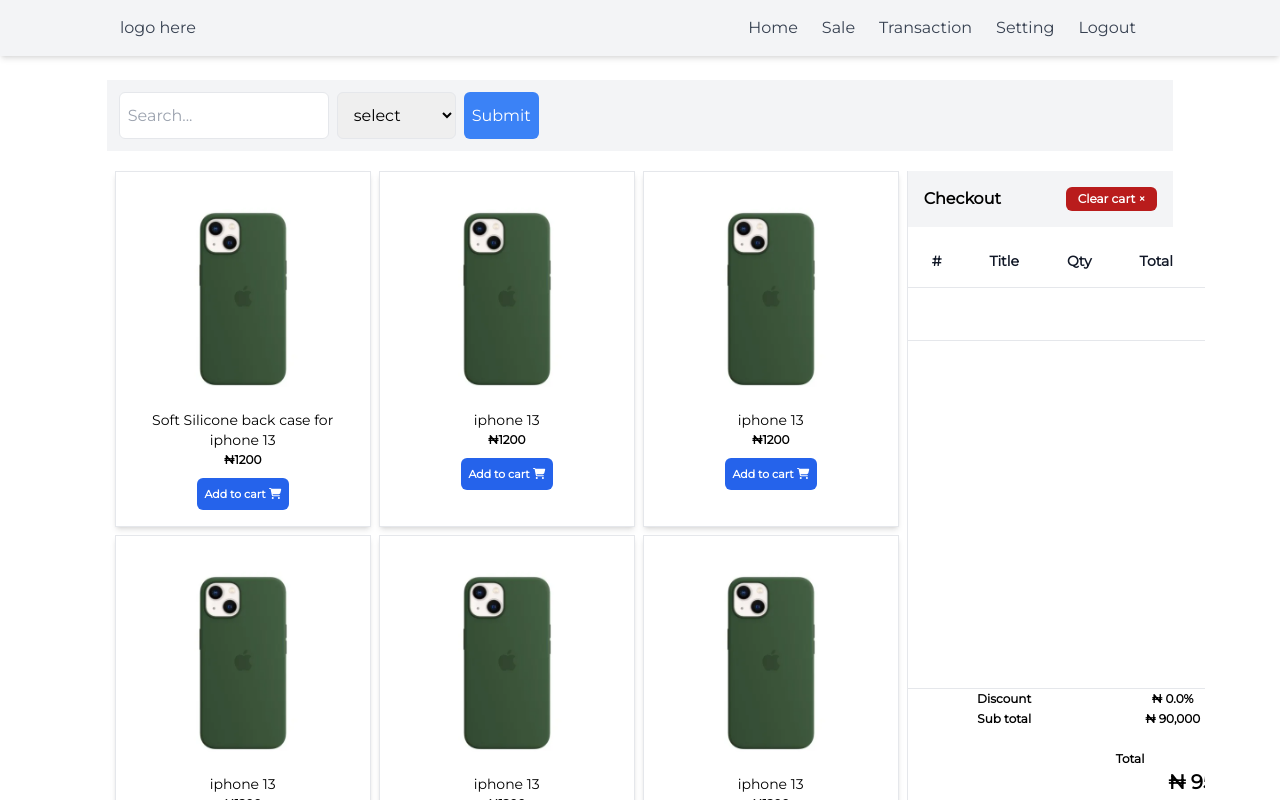
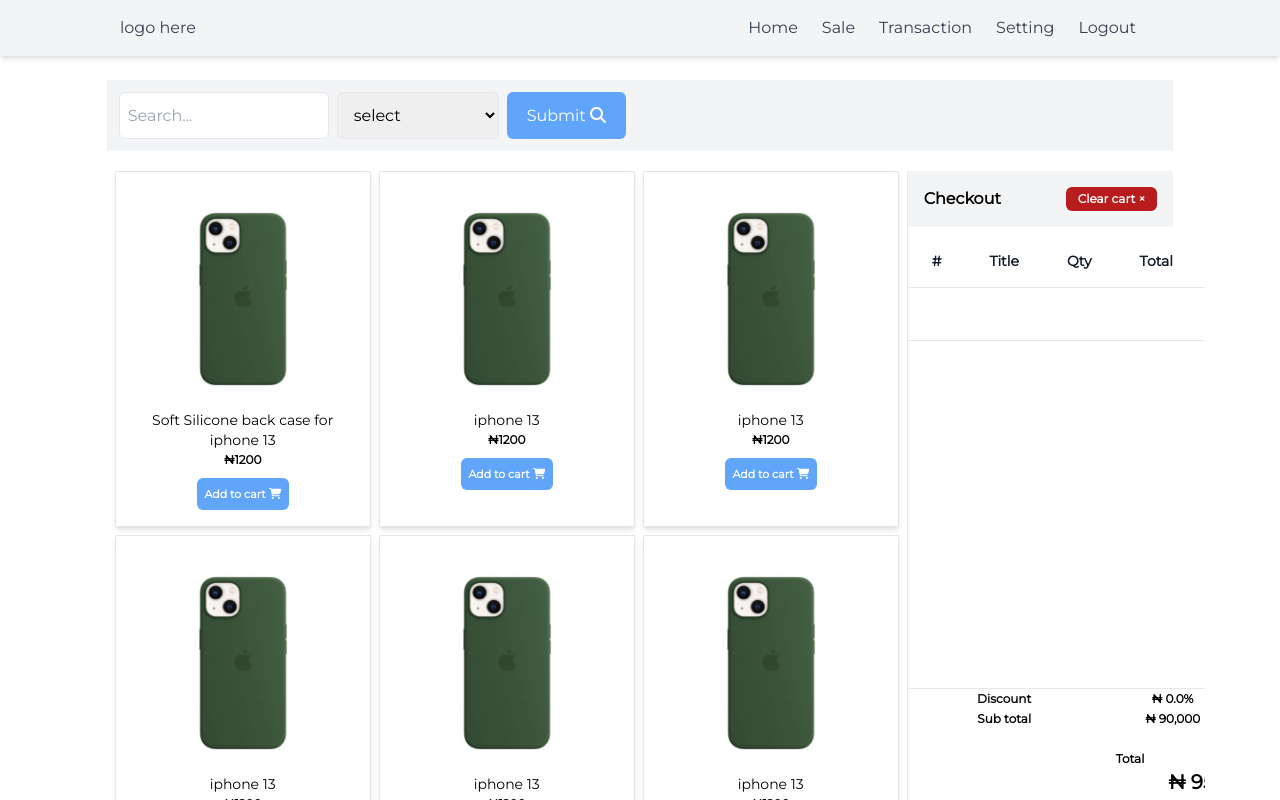
Before and after one commit to iamhabbeboy/go-vue-graphql-pos-app, a Vue app in the folder web/: page / in a window 1280 px wide. Shown: the top 800 px of the page. Built offline with nearby package versions, Linux system fonts and the light colour scheme.

Commit message:
Update button color theme

```diff
--- a/web/src/App.vue
+++ b/web/src/App.vue
@@ -2,6 +2,7 @@
 import NavBar from "./components/NavBar.vue";
 import Product from "./components/Product.vue";
 import Checkout from "./components/Checkout.vue";
+import Search from "./components/Search.vue";
 
 import {useState} from "./store/store";
 
@@ -9,7 +10,8 @@
   components: {
     NavBar,
     Checkout,
-    Product
+    Product,
+    Search
   },
   setup() {
     const {state}: any = useState();
@@ -25,12 +27,7 @@
   <NavBar/>
   <section class="w-10/12 mx-auto mt-6">
     <div class="bg-gray-100 p-3 flex">
-      <input type="text" class="border rounded-md p-2" placeholder="Search..."/>
-      <select class="border rounded-md p-3 w-100 ml-2">
-        <option>select</option>
-        <option>Category</option>
-      </select>
-      <button class="ml-2 bg-blue-500 p-2 rounded-md text-white">Submit</button>
+      <Search />
     </div>
     <div class="flex justify-between mt-5">
       <div class="flex flex-wrap w-10/12">
--- a/web/src/components/Cart.vue
+++ b/web/src/components/Cart.vue
@@ -13,9 +13,12 @@
    },
    setup(props: any) {
      const carts = computed(() => props.cart);
+     const {state}: any = useState();
 
      const remove = (product: Product) => {
-       useEvents.remove(product)
+       if(confirm('Are you sure ?')) {
+         useEvents.remove(product, state)
+       }
      }
 
      return {
@@ -34,7 +37,7 @@
         {{ cart.title }}
       </td>
       <td class="text-sm text-gray-900 font-light px-6 py-4 whitespace-nowrap">
-        <input type="text" :value="cart.quantity" class="border w-10 p-2"/>
+        <input type="number" :value="cart.quantity" class="border w-10 p-2 w-16"/>
       </td>
       <td class="text-sm text-gray-900 font-light px-6 py-4 whitespace-nowrap">
         10
--- a/web/src/components/Product.vue
+++ b/web/src/components/Product.vue
@@ -29,7 +29,7 @@
     <img src="../assets/product.webp"/>
     <h4 class="text-sm text-center">{{ product.title }}</h4>
     <h6 class="font-bold text-sm" style="font-size: 12px">&#8358;{{ product.price }}</h6>
-    <button class="bg-blue-600 text-tiny font-bold text-white mt-2 rounded-md p-2 hover:bg-blue-400" @click="add(product)">Add
+    <button class="bg-blue-400 text-tiny font-bold text-white mt-2 rounded-md p-2 hover:bg-blue-400" @click="add(product)">Add
       to cart <icon :icon="['fa', 'shopping-cart']" />
     </button>
   </div>
--- /dev/null
+++ b/web/src/components/Search.vue
@@ -0,0 +1,20 @@
+<script lang="ts">
+import {useState} from "../store/store";
+
+export default {
+  setup() {
+    const {state}: any = useState();
+    return {
+      categories: state.categories
+    }
+  }
+}
+</script>
+<template>
+  <input type="text" class="border rounded-md p-2" placeholder="Search..."/>
+  <select class="border rounded-md p-3 w-100 ml-2">
+    <option>select</option>
+    <option v-for="(category, index) of categories" :key="index" :value="category.title">{{category.title}}</option>
+  </select>
+  <button class="ml-2 bg-blue-400 p-2 rounded-md text-white px-5">Submit <icon :icon="['fa', 'search']" /> </button>
+</template>
--- a/web/src/composable/useEvents.ts
+++ b/web/src/composable/useEvents.ts
@@ -1,7 +1,7 @@
 import {Product} from "../types/Product";
 import {createStore, useState} from "../store/store";
 
-const {setCart, removeCart} = createStore();
+const {setCart, removeCart, removeSingleCart} = createStore();
 
 export default {
     addToCart(product: Product) {
@@ -19,9 +19,8 @@
        removeCart()
     },
 
-    remove(product: Product) {
-        const {state}: any = useState();
+    remove(product: Product, state: any) {
         const findIndex = state.carts.findIndex((cart: { id: number; }) => cart.id === product.id)
-        console.log(findIndex)
+        removeSingleCart(findIndex)
     }
 }
--- a/web/src/main.ts
+++ b/web/src/main.ts
@@ -4,12 +4,13 @@
 import {createStore, stateSymbol} from './store/store';
 
 import { library } from "@fortawesome/fontawesome-svg-core";
-import {faEdit, faShoppingCart, faTimesCircle} from "@fortawesome/free-solid-svg-icons";
+import {faEdit, faSearch, faShoppingCart, faTimesCircle} from "@fortawesome/free-solid-svg-icons";
 import {FontAwesomeIcon} from "@fortawesome/vue-fontawesome";
 
 library.add(faEdit);
 library.add(faTimesCircle);
 library.add(faShoppingCart)
+library.add(faSearch)
 
 createApp(App)
     .component("icon", FontAwesomeIcon)
--- a/web/src/store/mutation.ts
+++ b/web/src/store/mutation.ts
@@ -7,5 +7,9 @@
     },
     removeCart: () => {
         state.carts.splice(0, state.carts.length);
+    },
+
+    removeSingleCart: (index: number) => {
+        state.carts.splice(index, 1)
     }
 }
--- a/web/src/store/state.ts
+++ b/web/src/store/state.ts
@@ -40,7 +40,7 @@
         "price": 1200,
         "quantity": 10
     }],
-    category: [{
+    categories: [{
         title: 'Smart phone',
         slug: 'smart-phone'
     }, {
--- a/web/src/types/State.ts
+++ b/web/src/types/State.ts
@@ -3,5 +3,5 @@
 export interface StateType {
     carts: Product[],
     products: Product[],
-    category: any
+    categories: any
 }
```
